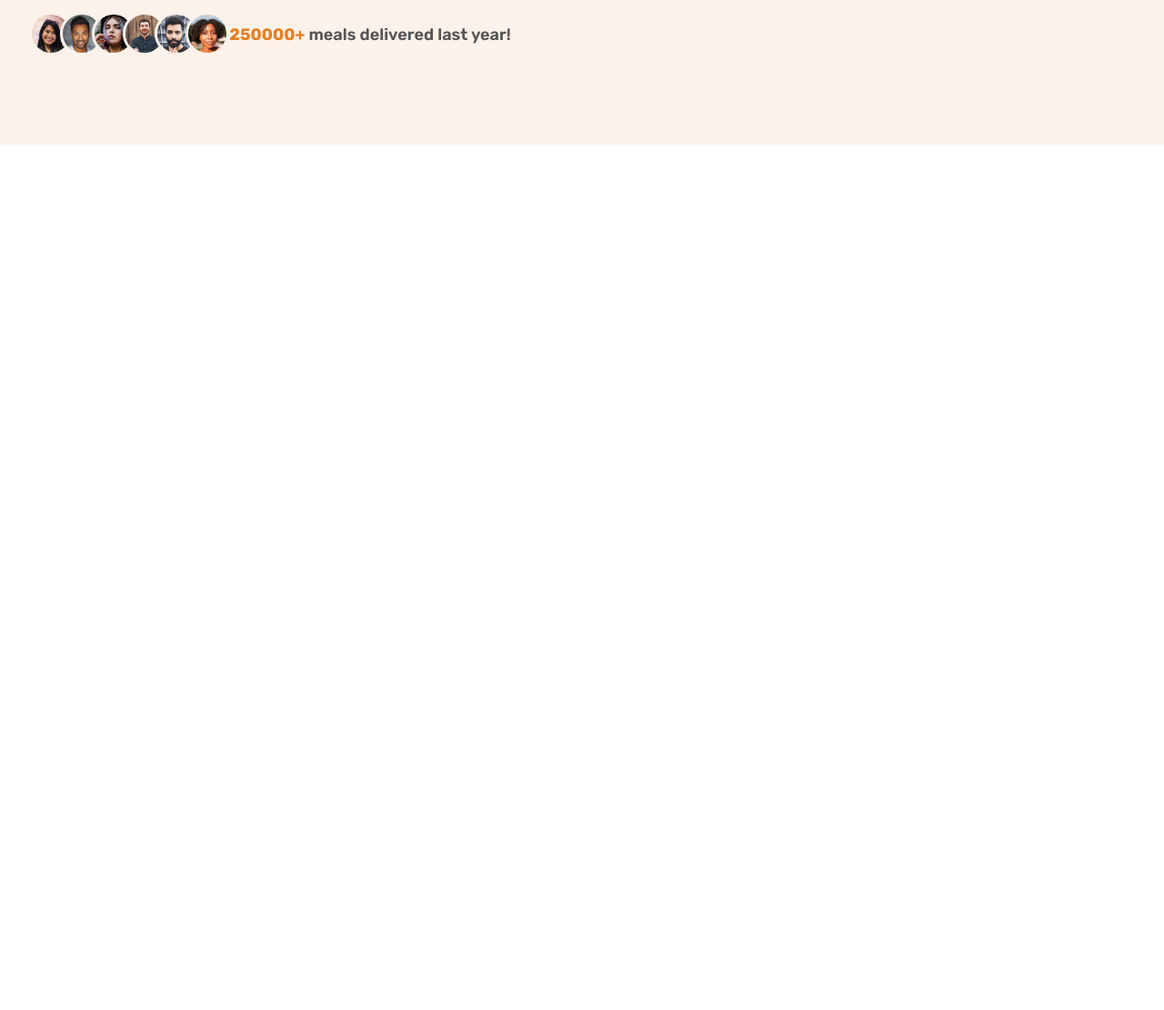
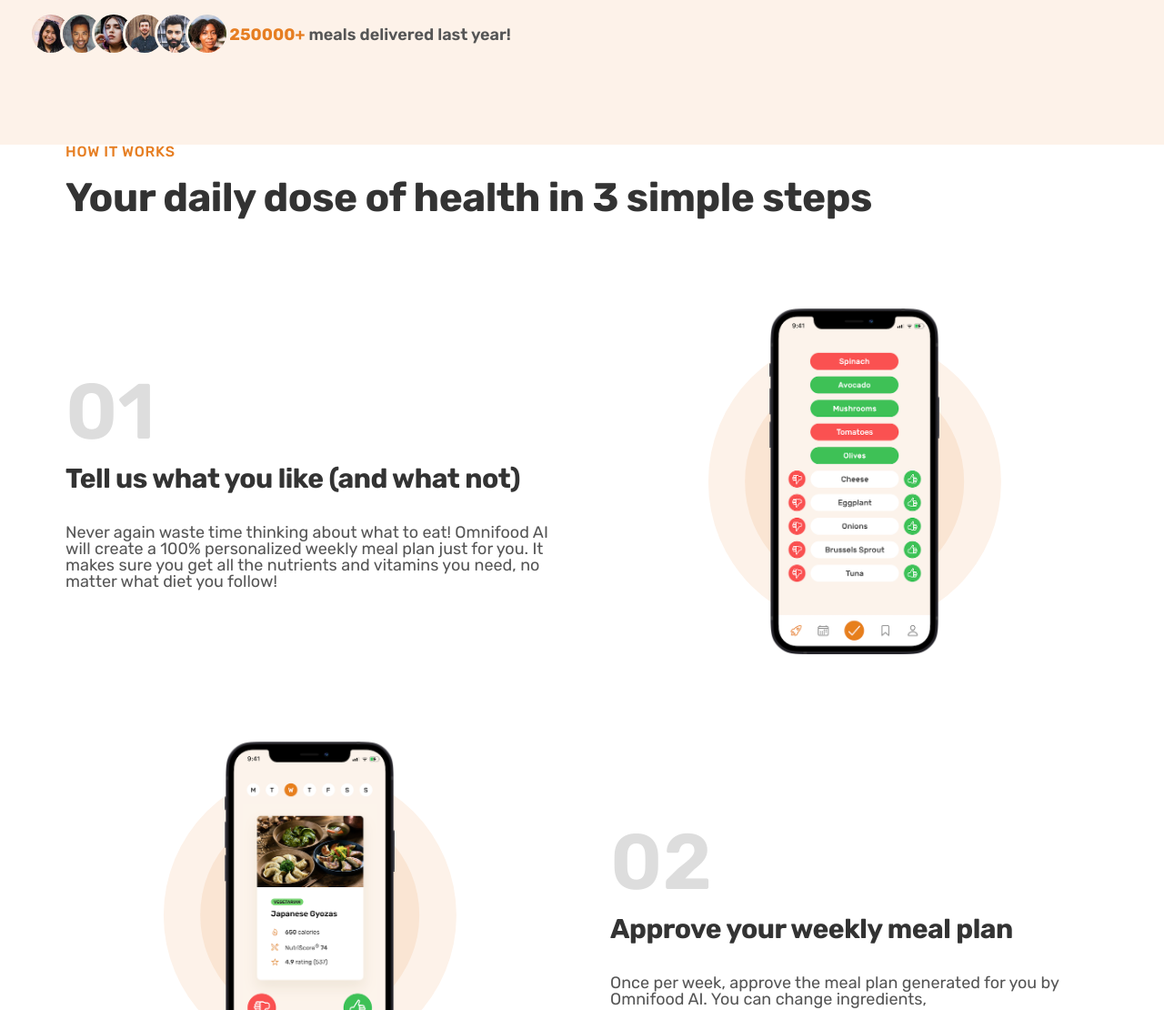
Before and after one commit to kaungwan13/omnifood-template, a plain HTML site: page index.html in a window 1280 px wide. Shown: the part 635-1745 px from the top of the page at 91% size. Before the commit the page ends 800 px from the top, so only its background shows below. Drawn offline with Linux system fonts and the light colour scheme.

Commit message:
How It Works Section Update

```diff
--- a/css/style.css
+++ b/css/style.css
@@ -61,7 +61,8 @@ body {
 }
 .grid {
   display: grid;
-  gap: 9.6rem;
+  row-gap: 9.6rem;
+  column-gap: 6.2rem;
 }
 .grid--2--cols {
   grid-template-columns: repeat(2, 1fr);
@@ -72,13 +73,39 @@ body {
 .grid--4--cols {
   grid-template-columns: repeat(3, 1fr);
 }
+.grid--center--v {
+  align-items: center;
+}
+.heading-primary,
+.heading-secondary,
+.heading-tertiary {
+  font-weight: 700;
+  letter-spacing: -0.5px;
+  color: #333;
+}
 .heading-primary {
   font-size: 5.2rem;
-  font-weight: 700;
   line-height: 1.1;
-  color: #333;
-  letter-spacing: -0.5px;
   margin-bottom: 3.2rem;
+}
+.heading-secondary {
+  font-size: 4.4rem;
+  line-height: 1.2;
+  margin-bottom: 9.6rem;
+}
+.heading-tertiary {
+  font-size: 3rem;
+  line-height: 1.2;
+  margin-bottom: 3.2rem;
+}
+.sub-heading {
+  color: #e67e22;
+  font-size: 1.6rem;
+  font-weight: 500;
+  display: block;
+  text-transform: uppercase;
+  margin-bottom: 1.6rem;
+  letter-spacing: 0.75px;
 }
 .btn:link,
 .btn:visited {
@@ -220,23 +247,43 @@ body {
 /* How It Work Section */
 /* ************************************ */
 
-/* .section-how {
-  padding: 9.6rem 0;
-  background-color: orangered;
-} */
-/* .section-how div:nth-child(1) {
-  background-color: aqua;
+.step-number {
+  font-size: 8.6rem;
+  font-weight: 600;
+  color: #ddd;
+  margin-bottom: 1.2rem;
 }
-.section-how div:nth-child(2) {
-  background-color: blue;
+.step-description {
+  font-size: 1.8rem;
+  line-height: 1.8rem;
 }
-.section-how div:nth-child(3) {
-  background-color: violet;
+.step-img-box {
+  display: flex;
+  align-items: center;
+  justify-content: center;
+  position: relative;
 }
-.section-how div:nth-child(4) {
-  background-color: yellow;
-} */
-/* .section-how div {
-  padding: 100px;
-  font-size: 50px;
-} */
+.step-img-box::before,
+.step-img-box::after {
+  content: "";
+  display: block;
+  position: absolute;
+  top: 50%;
+  left: 50%;
+  transform: translate(-50%, -50%);
+  border-radius: 50%;
+  z-index: -1;
+}
+.step-img-box::before {
+  width: 60%;
+  padding-bottom: 60%;
+  background-color: #fdf2e9;
+}
+.step-img-box::after {
+  width: 45%;
+  padding-bottom: 45%;
+  background-color: #fae5d3;
+}
+.step-img {
+  width: 35%;
+}
--- a/index.html
+++ b/index.html
@@ -90,19 +90,68 @@
         </div>
       </section>
       <section class="section-how">
-        <!-- <div class="container grid grid--2--cols">
-          <div>Test 1</div>
-          <div>Test 2</div>
-          <div>Test 3</div>
-          <div>Test 4</div>
-        </div> -->
-      <!-- </section>
-      <section class="section-how grid grid--3--cols">
-        <div>Test 1</div>
-        <div>Test 2</div>
-        <div>Test 3</div>
-        <div>Test 4</div>
-      </section> -->
+        <div class="container">
+          <span class="sub-heading">How It Works</span>
+          <h2 class="heading-secondary">
+            Your daily dose of health in 3 simple steps
+          </h2>
+        </div>
+        <div class="container grid grid--2--cols grid--center--v">
+          <!-- Step 1 -->
+          <div class="step-text-box">
+            <p class="step-number">01</p>
+            <h3 class="heading-tertiary">
+              Tell us what you like (and what not)
+            </h3>
+            <p class="step-description">
+              Never again waste time thinking about what to eat! Omnifood AI
+              will create a 100% personalized weekly meal plan just for you. It
+              makes sure you get all the nutrients and vitamins you need, no
+              matter what diet you follow!
+            </p>
+          </div>
+          <div class="step-img-box">
+            <img
+              src="./img/app/app-screen-1.png"
+              alt="Iphone app preference selection screen"
+              class="step-img"
+            />
+          </div>
+          <!-- Step 2 -->
+          <div class="step-img-box">
+            <img
+              src="./img/app/app-screen-2.png"
+              alt="Iphone app preference selection screen"
+              class="step-img"
+            />
+          </div>
+          <div class="step-text-box">
+            <p class="step-number">02</p>
+            <h3 class="heading-tertiary">Approve your weekly meal plan</h3>
+            <p class="step-description">
+              Once per week, approve the meal plan generated for you by Omnifood
+              AI. You can change ingredients,
+            </p>
+          </div>
+          <!-- Step 3 -->
+          <div class="step-text-box">
+            <p class="step-number">03</p>
+            <h3 class="heading-tertiary">Receive meals at convenient time</h3>
+            <p class="step-description">
+              Best chefs in town will cook your selected meal every day, and we
+              will deliver it to your door whenever works best for you. You can
+              change delivery schedule and address daily!
+            </p>
+          </div>
+          <div class="step-img-box">
+            <img
+              src="./img/app/app-screen-3.png"
+              alt="Iphone app preference selection screen"
+              class="step-img"
+            />
+          </div>
+        </div>
+      </section>
     </main>
   </body>
 </html>
```
